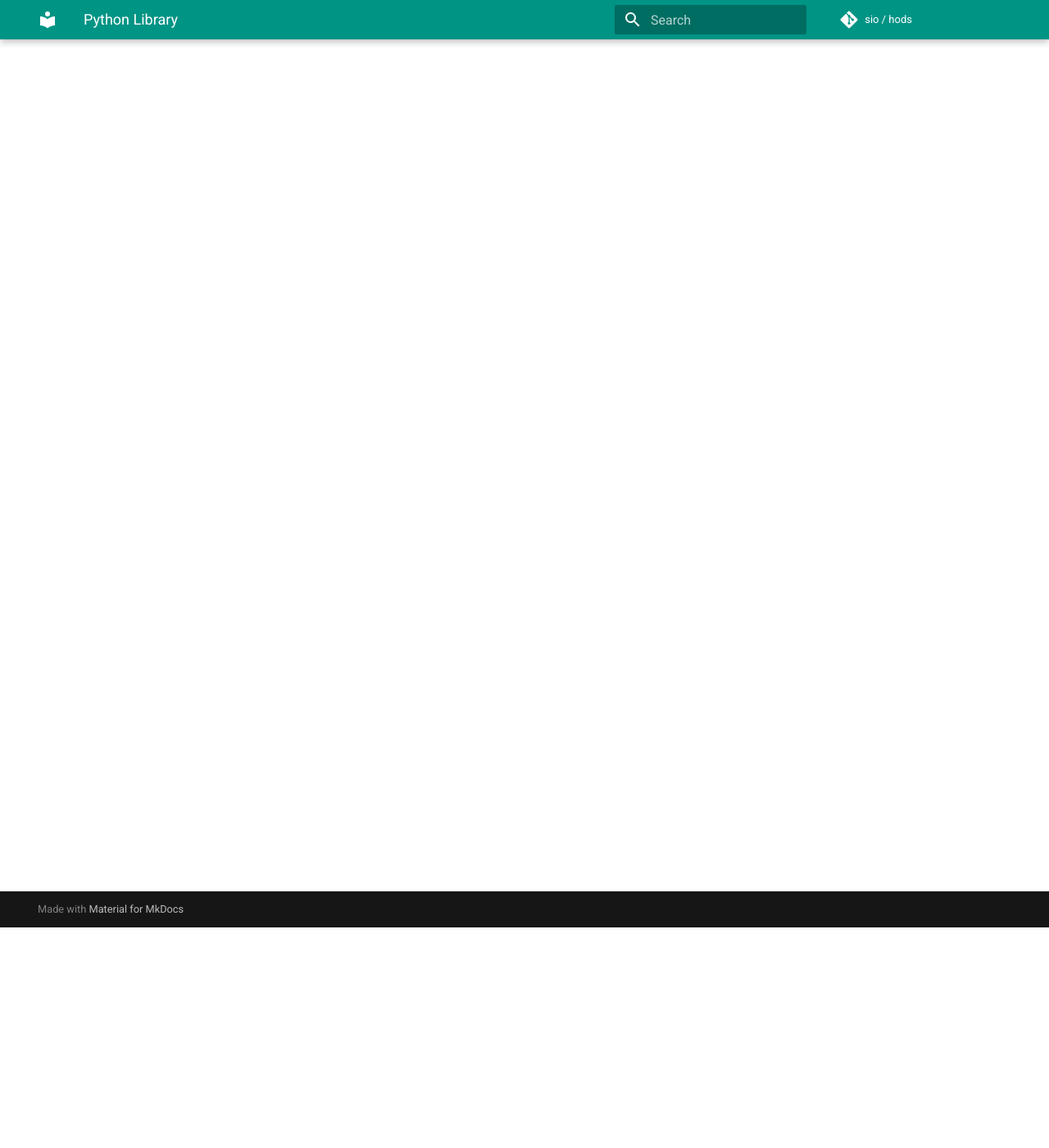
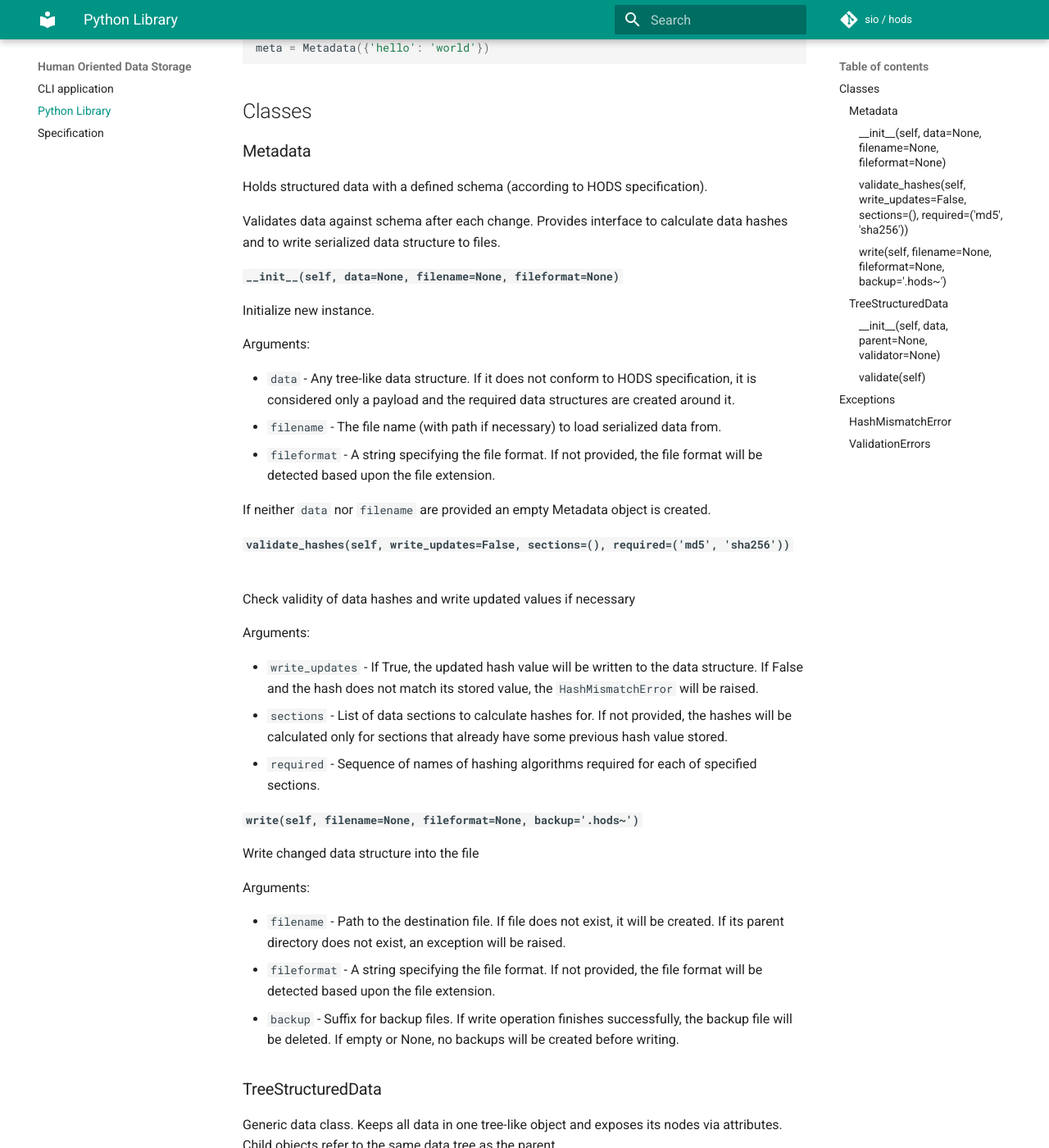
Before and after one commit to sio/hods, an MkDocs documentation site: the page built from docs/public-api.md, in a window 1280 px wide and 1400 px high, scrolled down 269 px. Shown: the whole window at 82% size. Built offline with MkDocs 1.6.1 and Material for MkDocs 9.7.7, drawn with Linux system fonts in a browser that asks for light colours; comment, search, counter and statistics services are not loaded; some of the changed text lies outside the part shown.

Commit message:
Add documentation for public Python API

````diff
--- a/docs/public-api.md
+++ b/docs/public-api.md
@@ -1 +1,114 @@
 # Public API of HODS Python implementation
+
+HODS exposes a Python library to allow other developers to add HODS support to
+their applications.
+
+All public API entry points are available from the top level `hods` package,
+e.g.:
+
+```python
+from hods import Metadata
+meta = Metadata({'hello': 'world'})
+```
+
+## Classes
+
+### Metadata
+
+Holds structured data with a defined schema (according to HODS specification).
+
+Validates data against schema after each change. Provides interface to
+calculate data hashes and to write serialized data structure to files.
+
+#### `__init__(self, data=None, filename=None, fileformat=None)`
+
+Initialize new instance.
+
+Arguments:
+
+- `data` - Any tree-like data structure. If it does not conform to HODS
+  specification, it is considered only a payload and the required data
+  structures are created around it.
+- `filename` - The file name (with path if necessary) to load serialized data
+  from.
+- `fileformat` - A string specifying the file format. If not provided, the
+  file format will be detected based upon the file extension.
+
+If neither `data` nor `filename` are provided an empty Metadata object is
+created.
+
+#### `validate_hashes(self, write_updates=False, sections=(), required=('md5', 'sha256'))`
+
+Check validity of data hashes and write updated values if necessary
+
+Arguments:
+
+- `write_updates` - If True, the updated hash value will be written to the
+  data structure. If False and the hash does not match its stored value, the
+  `HashMismatchError` will be raised.
+- `sections` - List of data sections to calculate hashes for. If not provided,
+  the hashes will be calculated only for sections that already have some
+  previous hash value stored.
+- `required` - Sequence of names of hashing algorithms required for each of
+  specified sections.
+
+#### `write(self, filename=None, fileformat=None, backup='.hods~')`
+
+Write changed data structure into the file
+
+Arguments:
+
+- `filename` - Path to the destination file. If file does not exist, it will
+  be created. If its parent directory does not exist, an exception will be
+  raised.
+- `fileformat` - A string specifying the file format. If not provided, the
+  file format will be detected based upon the file extension.
+- `backup` - Suffix for backup files. If write operation finishes
+  successfully, the backup file will be deleted. If empty or None, no backups
+  will be created before writing.
+
+
+### TreeStructuredData
+
+Generic data class. Keeps all data in one tree-like object and exposes its
+nodes via attributes. Child objects refer to the same data tree as the parent.
+
+Handles reading, modification and validation of data structure.
+
+Also provides dictionary style access as a fallback. The recommended way to
+access data values is using attribute notation.
+
+#### `__init__(self, data, parent=None, validator=None)`
+
+Initialize new instance.
+
+Arguments:
+
+- `data` - The underlying data structure. The top level object has to be a
+  mapping (the root of the data tree).
+- `parent` - Used internally to build relationships in the data tree.
+- `validator` - The function used to validate this data structure. Has to
+  accept a single argument (data tree) and to raise one of `ValidationErrors`
+  in case the supplied data does not pass validation.
+
+#### `validate(self)`
+
+Ensure this data tree and all its parents are valid, raise one of
+`ValidationErrors` otherwise.
+
+
+## Exceptions
+
+### HashMismatchError
+
+This error is raised when data does not match its stored hash value.
+
+### ValidationErrors
+
+This is actually a tuple of exceptions. Use it to catch schema violations.
+
+> Packing validation errors into a tuple is required because the `try/catch`
+> block [can not accept][ABC exception bug] abstract base classes, and most
+> of schema validation is expected to be performed by third party modules.
+
+[ABC exception bug]: https://bugs.python.org/issue12029
````
